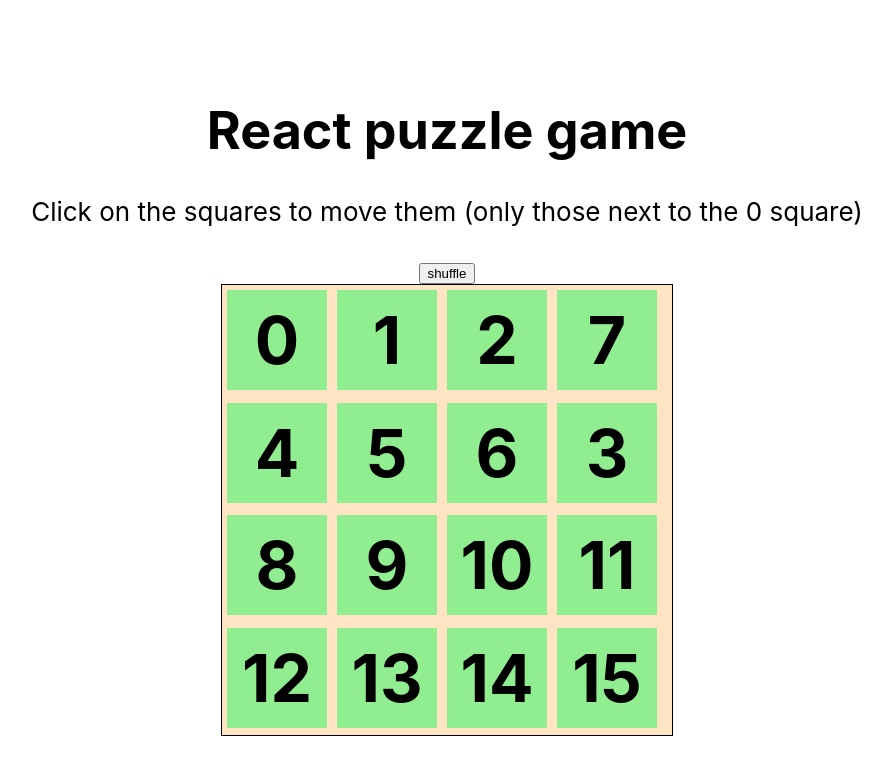
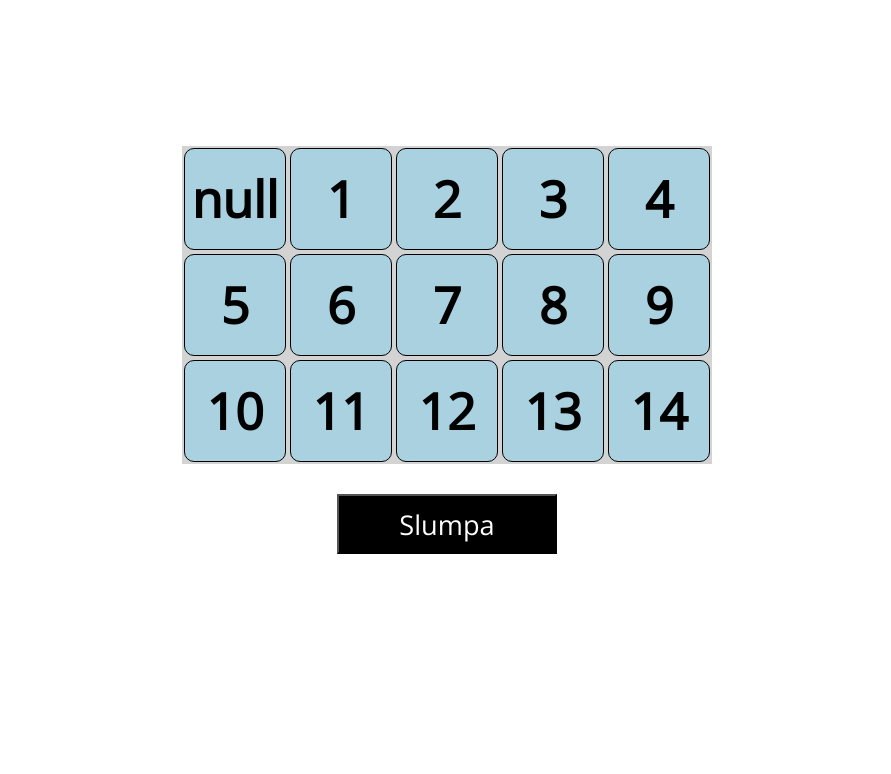
Before and after one commit to AnnaTerelius/react-puzzel, a React (Create React App) app: page / in a window 1280 px wide. Shown: the top 774 px of the page, without its empty margins (193-1084 px from the left). Built offline with nearby package versions, Linux system fonts and the light colour scheme.

Commit message:
added styling

```diff
--- a/public/index.html
+++ b/public/index.html
@@ -2,6 +2,7 @@
 <html lang="en">
   <head>
     <meta charset="utf-8" />
+    <link href="https://fonts.googleapis.com/css?family=Open+Sans&display=swap" rel="stylesheet">
     <link rel="icon" href="%PUBLIC_URL%/favicon.ico" />
     <meta name="viewport" content="width=device-width, initial-scale=1" />
     <meta name="theme-color" content="#000000" />
--- a/src/App.css
+++ b/src/App.css
@@ -1,16 +1,27 @@
+*{
+  font-family: 'Open Sans', sans-serif;
+}
+
+.container{
+  display: flex;
+  justify-content: center;
+  flex-direction: column;
+  align-items: center;
+  height: 700px;
+}
+
 .App {
   text-align: center;
 }
 
 .field{
-  border: 1px solid black;
- background-color: bisque;
+  background-color: lightgrey;
   margin: 0px auto;
   display: flex;
   flex-wrap: wrap;
-  width: 450px;
-  height: 450px;
-
+  width: 100%;
+  justify-content: center;
+  align-items: center;
 }
 
 .squares{
@@ -20,10 +31,34 @@
   justify-content: center;
   font-weight: bold;
   cursor: pointer;
-  margin: 5px;
+  margin: 2px;
+  background-color: rgb(169, 209, 223);
+  border-radius: 10px;
+  border: 1.5px solid black;
 }
 
-@media (prefers-reduced-motion: no-preference) {
+.btn{
+  width: 220px;
+  height: 60px;
+  margin-top: 30px;
+  background-color: black;
+  color: white;
+  font-size: 1.7em;
+}
+
+@media (min-width: 650px){
+  .field{
+     width: 530px;
+  }
+}
+
+@media (min-width: 900px) {
+  .field{
+
+ }
+}
+
+/*@media (prefers-reduced-motion: no-preference) {
   .App-logo {
     animation: App-logo-spin infinite 20s linear;
   }
@@ -51,4 +86,4 @@
   to {
     transform: rotate(360deg);
   }
-}
+}*/
--- a/src/Board.js
+++ b/src/Board.js
@@ -14,14 +14,8 @@ export const Board = () => {
 
     return (
         <div>
-        <h1>React puzzle game</h1>
-        <p>Click on the squares to move them (only those next to the 0 square)</p>
-
-            <div className="">
-
+            <div className="container">
                 <Square/>
-
-
             </div>
         </div>
     )
--- a/src/Square.js
+++ b/src/Square.js
@@ -1,10 +1,9 @@
 import React, {useState, useEffect} from 'react';
-//let numbers = [0, 1, 2, 7, 4, 5, 6, 3, 8, 9, 10, 11, 12, 13, 14, 15]
 
 export const Square = () => {
 
-    let [numbers, setNumbers] = useState([0, 1, 2, 7, 4, 5, 6, 3, 8, 9, 10, 11, 12, 13, 14, 15])
-
+    const [numbers, setNumbers] = useState(['null',1 ,2 ,3 ,4 ,5 , 6, 7, 8, 9, 10, 11, 12, 13, 14])
+    const [guid, setGuid] = useState(1)
     const size = 4;
     const width = 400;
     const height = 400;
@@ -17,26 +16,37 @@ export const Square = () => {
         //alert("click workes")
         //if [0]is to the left or right swap places, or if [0] is 4 numbers away swap places
         console.log(event.target.id)
-        let a = numbers.indexOf(parseInt(event.target.id));
-        let b = numbers.indexOf(0)
-        console.log(a)
-        console.log(b)
-        if ((b - a) === 1 ){
+        let clickedNr = numbers.indexOf(parseInt(event.target.id));
+        let nullNr = numbers.indexOf('null')
+        const clickedRow = Math.floor(clickedNr / size);
+        const nullRow = Math.floor(nullNr / size);
+        console.log('detta är rad klickad ruta: '+clickedRow)
+        console.log('detta är raden för null:' +nullRow)
+        let swapNumbers = false
+        if ((nullNr - clickedNr) === 1 && clickedRow === nullRow){
             console.log('uträkning om 0 är till höger')
-           //numbers[5]= 7 // bytt siffran på plats nr 5 till siffran 7
-           //numbers[b]= event.target.id
-           //numbers[a]= 0
-          // setNumbers(numbers)
+            swapNumbers = true
 
-        }else if((a-b) === 1){
-            if(a)
+
+        }else if((clickedNr-nullNr) === 1 && clickedRow === nullRow){
             console.log('uträkning om 0 är till vänster')
-        }else if ((a-b) === size){
+            swapNumbers = true
+        }else if ((clickedNr-nullNr) === size){
             console.log('blir fyra under 0')
-        }else if ((b-a) === size){
+            swapNumbers = true
+        }else if ((nullNr-clickedNr) === size){
             console.log('blir fyra över 0')
+            swapNumbers = true
         }else {
             console.log('går inte')
+        }
+        if (swapNumbers === true){
+            //numbers[5]= 7 // bytt siffran på plats nr 5 till siffran 7
+           numbers[nullNr]= event.target.id
+           numbers[clickedNr]= 'null'
+           setNumbers(numbers)
+           setGuid(guid+1)
+           console.log('numbers är ' + numbers)
         }
 
     }
@@ -47,12 +57,15 @@ export const Square = () => {
         return shuffled
 
     }
+
     //numbers = shuffleNumbers()
 
 
     let clickedBtn = () => {
-        console.log('clicked btn')
+        console.log('clicked btn shuffel')
+        console.log('numbers är ' + numbers)
         setNumbers(shuffleNumbers)
+        console.log('numbers är ' + numbers)
     }
 
 
@@ -60,12 +73,13 @@ export const Square = () => {
     return(
         <>
 
-        <button className="btn" onClick={clickedBtn}>shuffle</button>
-        <div className="field">
+
+        <div key={guid} className="field">
             {numbers.map((number) => (
-                <div className="squares" id={number} onClick={squareClicked} style={{backgroundColor: "lightgreen" , width: Math.floor(squareWidth), height: Math.floor(squareHeight), fontSize: Math.floor(height / 6)}}>{number}</div>
+                <div className="squares" id={number} onClick={squareClicked} style={{width: Math.floor(squareWidth), height: Math.floor(squareHeight), fontSize: Math.floor(height / 8)}}>{number}</div>
             ))}
             </div>
+            <button className="btn" onClick={clickedBtn}>Slumpa</button>
             </>
 
     )
```
